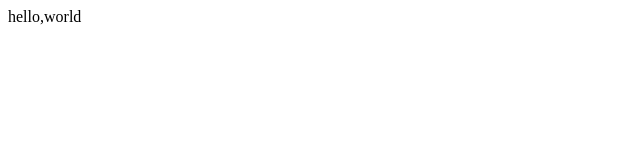
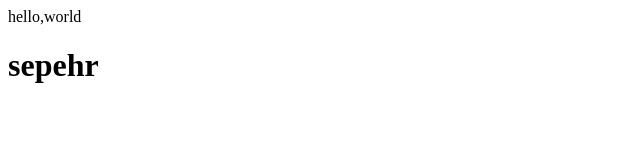
Before and after one commit to mrkhajepour/test-cs50x, a plain HTML site: page index.html in a window 1280 px wide. Shown: the whole page, without its empty margins (0-640 px from the left). Drawn offline with Linux system fonts and the light colour scheme.

Commit message:
add heading

```diff
--- a/index.html
+++ b/index.html
@@ -8,5 +8,6 @@
 </head>
 <body>
     hello,world
+    <h1>sepehr</h1>
 </body>
 </html>
```
